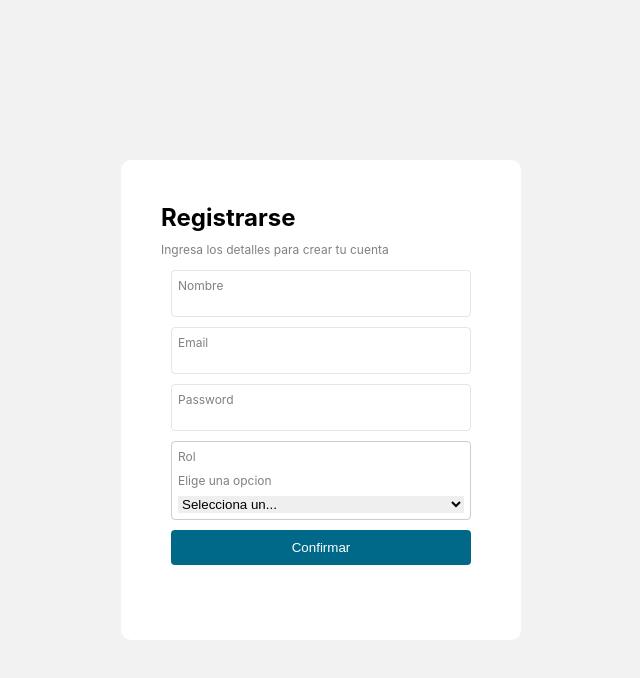
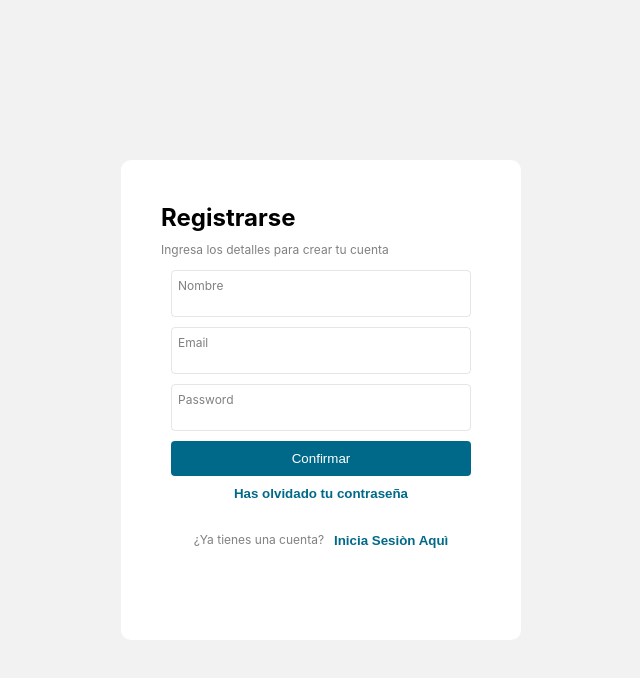
Before and after one commit to TeamKanInc/kanedu-frontend, a React (Vite) app: page /registrarse in a window 1280 px wide. Shown: the top 678 px of the page, without its empty margins (319-959 px from the left). Built offline with nearby package versions, Linux system fonts and the light colour scheme.

Commit message:
Update register view

```diff
--- a/src/Screens/Login/Login.module.css
+++ b/src/Screens/Login/Login.module.css
@@ -42,36 +42,6 @@
   cursor: pointer;
 }
 
-.container_input_social button {
-  padding: 1rem;
-  border: none;
-  background-color: #F5F7F8;
-  color: #121213;
-  border-radius: 0.4rem;
-  cursor: pointer;
-}
-
-.container_input_social {
-  display: flex;
-  flex-direction: column;
-  gap: 1rem;
-  margin-top: 2rem;
-
-}
-.container_input_social button {
-  box-shadow: 0px 3px 4px rgba(0, 0, 0, 0.1);
-}
-.container_input_social button:hover {
-  background-color: #E7F0DC;
-}
-
-.button_logo {
-  width: 1.3rem;
-  height: 1.3rem;
-  margin-left: 1rem;
-  margin-right: 2.1rem;
-}
-
 .img_logo_container {
   display: flex;
   justify-content: center;
--- a/src/Screens/Login/index.tsx
+++ b/src/Screens/Login/index.tsx
@@ -1,7 +1,6 @@
+import { GoogleComponent } from "../../components/ui/Google";
 import { InputComponent } from "../../components/ui/Input";
 import styles from "./Login.module.css";
-
-const url = "https://accounts.google.com";
 
 const Login = () => {
   return (
@@ -17,25 +16,13 @@ const Login = () => {
           />
         </div>
 
-
-
         <div className={styles.header_form}>
           <h2>Bienvenido</h2>
           <span>
             Encantado de verte nuevamente, ¡inicia sesion!
           </span>
         </div>
-        <div className={styles.container_input_social}>
-          <button onClick={() => window.open(url, "_blank")}>
-            <img
-              src="/img/google.svg"
-              alt="Google logo"
-              className={styles.button_logo}
-            />
-
-            <b>Continua con Google</b>
-          </button>
-        </div>
+       <GoogleComponent/>
         <div className={styles.container_input}>
           <InputComponent label="Correo" type="text" />
           <InputComponent label="Contraseña" type="password" />
--- a/src/Screens/Signup/Signup.module.css
+++ b/src/Screens/Signup/Signup.module.css
@@ -28,27 +28,33 @@
   gap: 1rem;
 }
 
-.select {
-    border: 1px solid rgba(0, 0, 0, 0.2);
-    padding: .6rem;
-    display: flex;
-    flex-direction: column;
-    gap: .6rem;
-    border-radius: .4rem;
-
+.restore_password {
+  display: flex;
+  justify-content: center;
+  align-items: center;
 }
 
-.select label {
-    font-size: 1.2rem;
-    color: gray;
+.restore_password button {
+  background-color: transparent;
+  border: none;
+  cursor: pointer;
+  color: #006989;
+  font-weight: 600;
 }
 
-.select select {
-    border: none;
-    outline: none;
+.footer_message {
+  margin-top: 3rem;
+  display: flex;
+  gap: 1rem;
+  justify-content: center;
+  align-items: center;
 }
 
-.select p {
- font-size: 1.2rem;
- color: gray;
+.footer_message button {
+  background-color: transparent;
+  border: none;
+  cursor: pointer;
+  color: #006989;
+  text-transform: capitalize;
+  font-weight: 600;
 }
--- a/src/Screens/Signup/index.tsx
+++ b/src/Screens/Signup/index.tsx
@@ -13,16 +13,15 @@ const Signup = () => {
           <InputComponent label={"Email"} type={"text"} />
           <InputComponent label={"Password"} type={"text"} />
 
-          <div className={style.select}>
-            <p>Rol</p>
-            <label htmlFor="Rol-select">Elige una opcion</label>
-            <select name="Rol-select" id="Rol-select">
-            <option value="">Selecciona un...</option>
-                <option value="administrador">Administrador</option>
-                <option value="invitado">Invitado</option>
-            </select>
-          </div>
          <ButtonComponent label="Confirmar"/>
+        </div>
+        <div className={style.restore_password}>
+          <button>Has olvidado tu contraseña</button>
+        </div>
+
+        <div  className= {style.footer_message}>
+          <span>¿Ya tienes una cuenta?</span>
+          <button>Inicia sesiòn aquì</button>
         </div>
       </div>
     </div>
```
